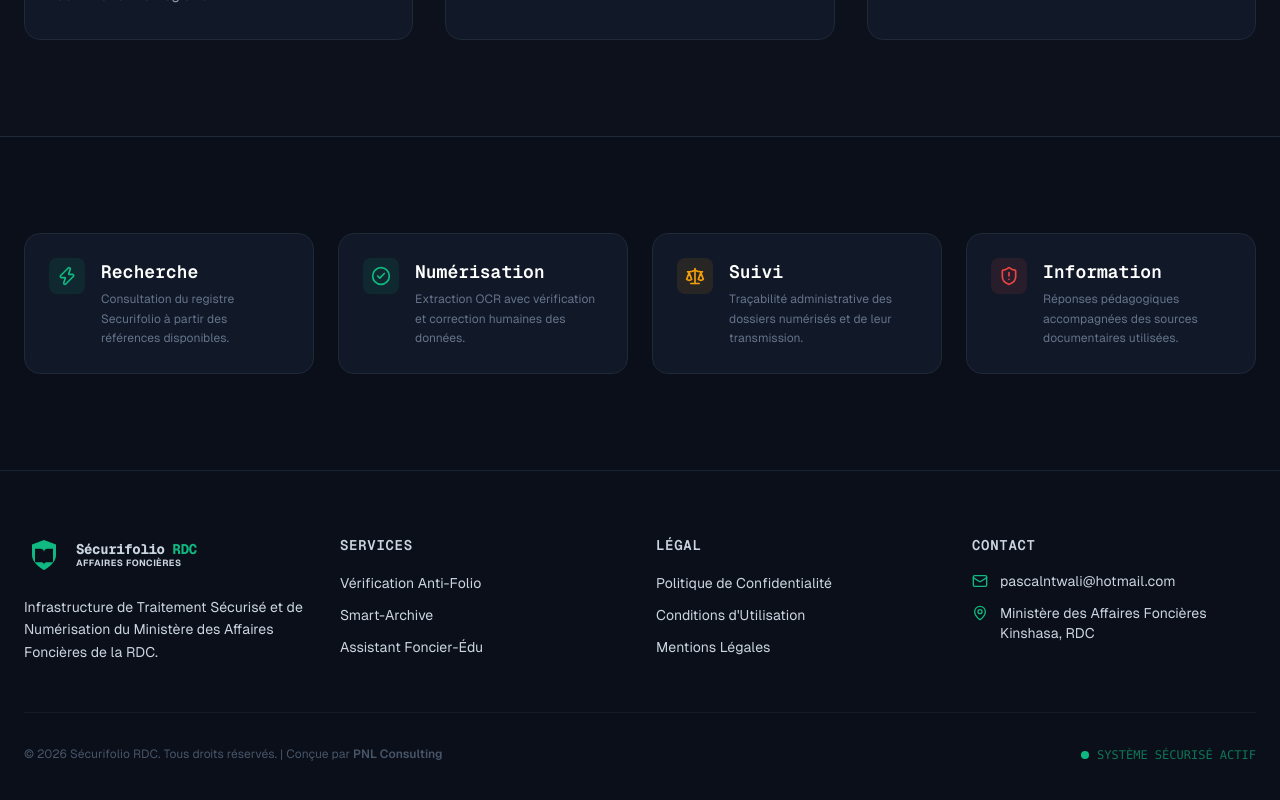
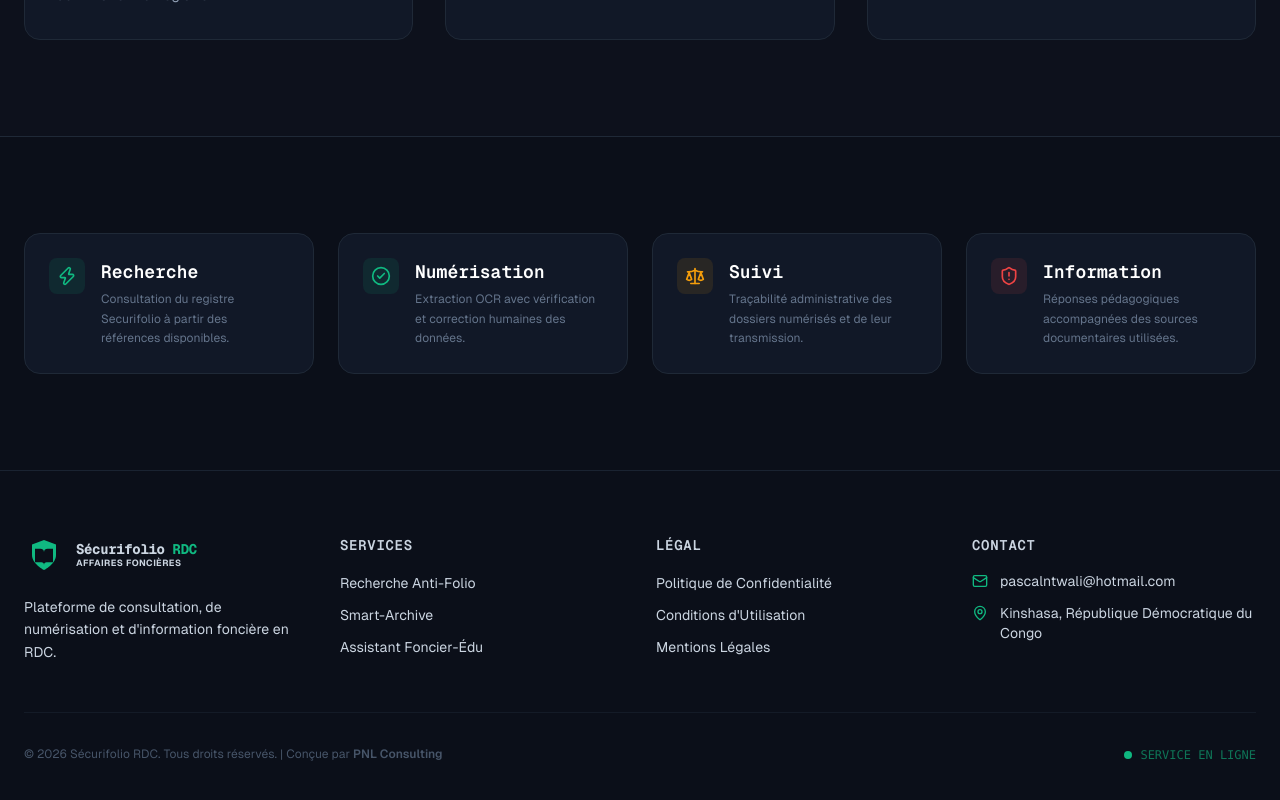
Before and after one commit to Scalido/SECURI-FOLIO, a Next.js app in the folder securifolio/: page / in a window 1280 px wide. Shown: the part 2092-2892 px from the top of the page. Built offline with nearby package versions, Linux system fonts and the light colour scheme; no server answers.

Commit message:
fix: remove unsupported institutional claims

```diff
--- a/securifolio/src/app/layout.tsx
+++ b/securifolio/src/app/layout.tsx
@@ -15,8 +15,8 @@ const spaceGrotesk = localFont({
 });
 
 export const metadata: Metadata = {
-  title: "Sécurifolio RDC | Ministère des Affaires Foncières",
-  description: "Système d'authentification et de numérisation du Ministère des Affaires Foncières de la RDC",
+  title: "Sécurifolio RDC | Information foncière",
+  description: "Plateforme de consultation, de numérisation et d'information foncière en RDC",
 };
 
 export default function RootLayout({
--- a/securifolio/src/components/Footer.tsx
+++ b/securifolio/src/components/Footer.tsx
@@ -24,7 +24,7 @@ export default function Footer() {
               </div>
             </Link>
             <p className="text-brand-text-muted text-sm leading-relaxed mt-4">
-              Infrastructure de Traitement Sécurisé et de Numérisation du Ministère des Affaires Foncières de la RDC.
+              Plateforme de consultation, de numérisation et d&apos;information foncière en RDC.
             </p>
           </div>
 
@@ -34,7 +34,7 @@ export default function Footer() {
             <ul className="space-y-2">
               <li>
                 <Link href="/anti-folio" className="text-brand-text-muted hover:text-brand-primary transition-colors text-sm">
-                  Vérification Anti-Folio
+                  Recherche Anti-Folio
                 </Link>
               </li>
               <li>
@@ -85,8 +85,7 @@ export default function Footer() {
               <li className="flex items-start gap-3 text-brand-text-muted text-sm">
                 <MapPin size={16} className="text-brand-primary mt-0.5 shrink-0" />
                 <span>
-                  Ministère des Affaires Foncières<br />
-                  Kinshasa, RDC
+                  Kinshasa, République Démocratique du Congo
                 </span>
               </li>
             </ul>
@@ -100,7 +99,7 @@ export default function Footer() {
           </p>
           <div className="flex items-center gap-2 text-xs font-mono text-brand-primary/60">
             <span className="w-2 h-2 rounded-full bg-brand-primary animate-pulse"></span>
-            SYSTÈME SÉCURISÉ ACTIF
+            SERVICE EN LIGNE
           </div>
         </div>
       </div>
```
